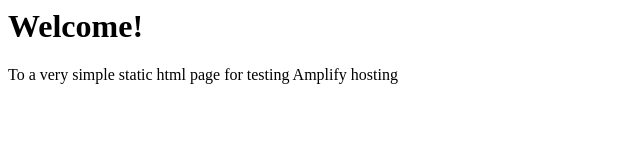
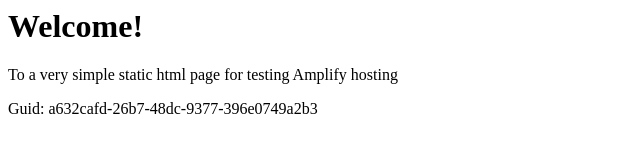
Before and after one commit to aws-aemilia-yul/Github-PR-Commit-Integration-Test-DoNotTouch-Gith-P5X5MO5I-v1-preprod-ca-central-1, a website: page src/index.html in a window 1280 px wide. Shown: the whole page, without its empty margins (0-640 px from the left). Drawn offline with Linux system fonts and the light colour scheme.

Commit message:
commit from integ tests

```diff
--- a/src/index.html
+++ b/src/index.html
@@ -1,3 +1,5 @@
+
+
 <html lang="en">
 
 <head>
@@ -10,6 +12,6 @@
 <body>
     <h1>Welcome!</h1>
     <p>To a very simple static html page for testing Amplify hosting</p>
-</body>
+    <p>Guid: a632cafd-26b7-48dc-9377-396e0749a2b3</p></body>
 
 </html>
```
